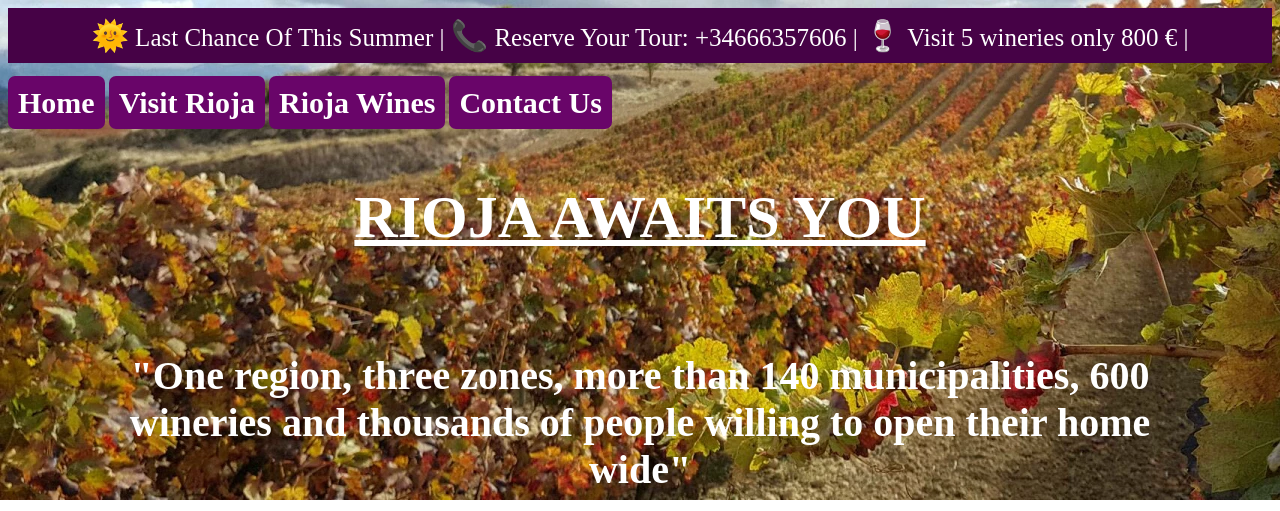
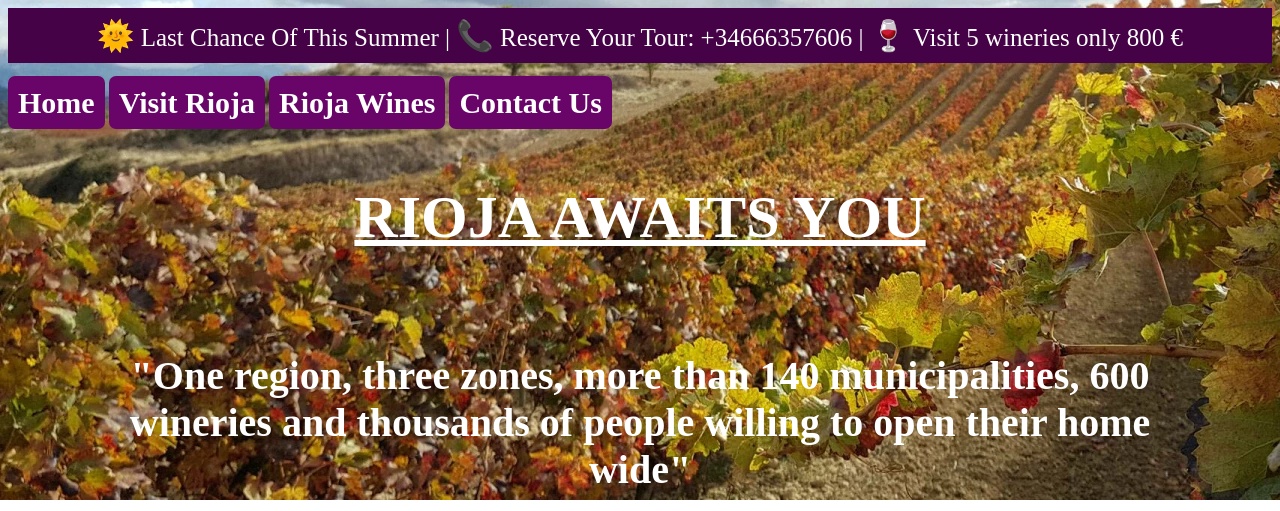
Before and after one commit to shilashahparnia/Rioja-Wines, a website: page visitrioja.html in a window 1280 px wide. Shown: the top 511 px of the page. Drawn offline with Linux system fonts and the light colour scheme.

Commit message:
| deleted form a header

```diff
--- a/visitrioja.html
+++ b/visitrioja.html
@@ -49,7 +49,7 @@
 <body>
     <div>
         <div class="header">
-            <span> <span style="font-size: 30px;">&#x1F31E</span>  Last Chance Of This Summer | <span style="font-size:30px ;">&#x1F4DE</span>  Reserve Your Tour: +34666357606  |  <span style="font-size: 30px;">&#x1F377</span> Visit 5 wineries only 800 € | </span>
+            <span> <span style="font-size: 30px;">&#x1F31E</span>  Last Chance Of This Summer | <span style="font-size:30px ;">&#x1F4DE</span>  Reserve Your Tour: +34666357606  |  <span style="font-size: 30px;">&#x1F377</span> Visit 5 wineries only 800 €  </span>
         </div>
         <div class="menu">
             <a href="./index.html">Home</a>
```
